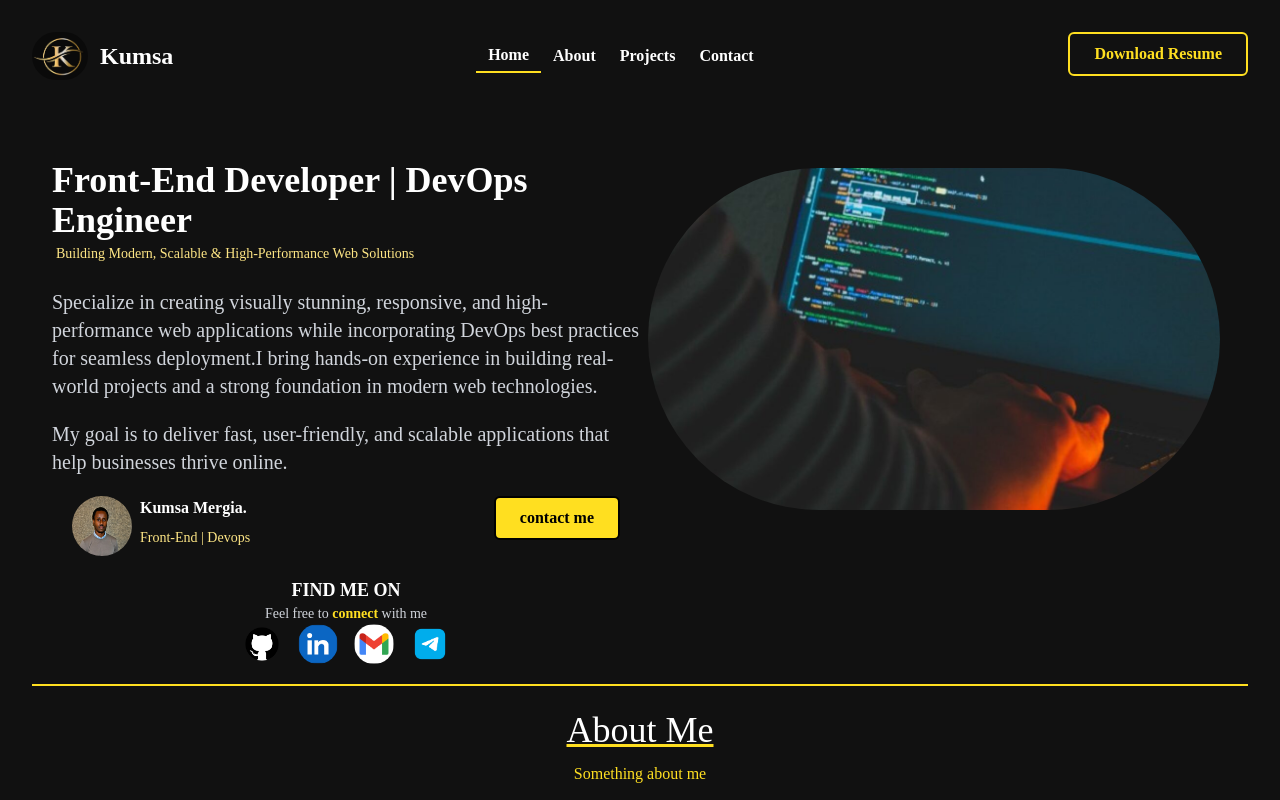
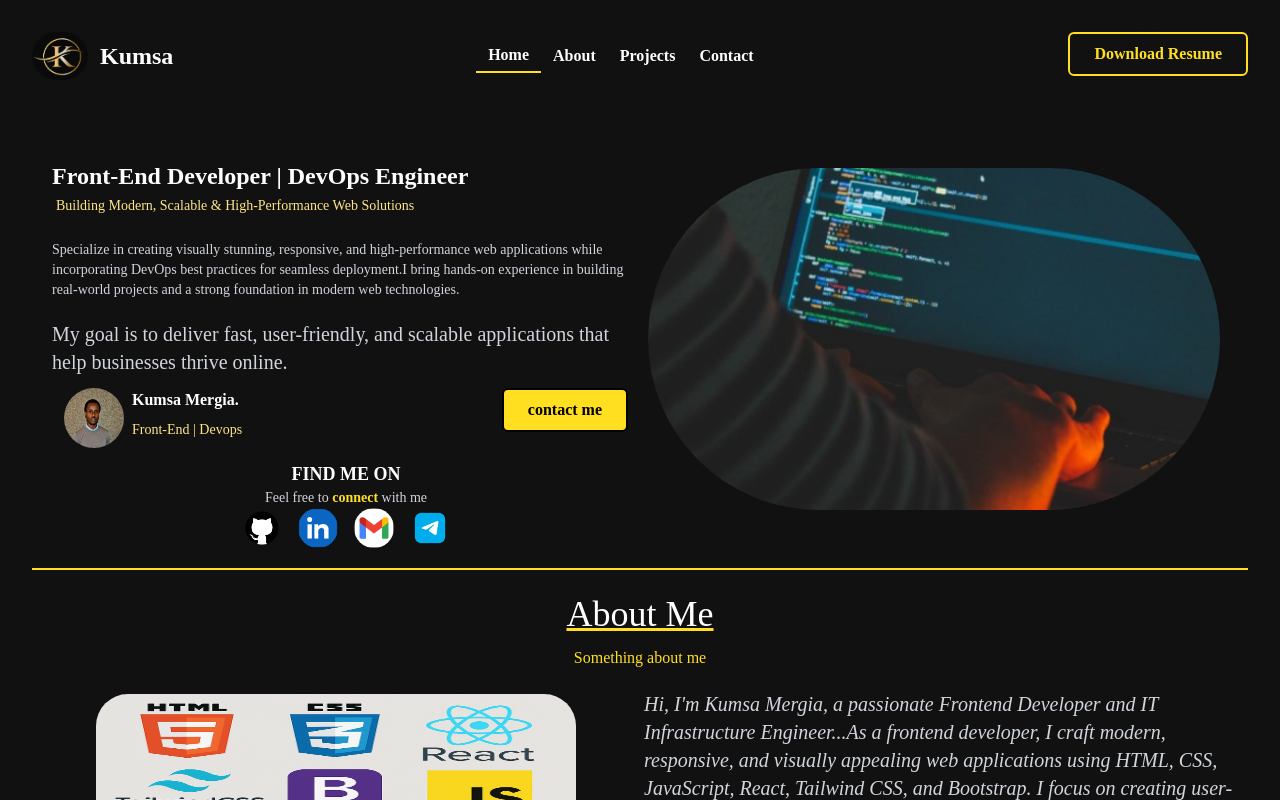
Before and after one commit to kumsa-Mergia/Kumsa-Mergia-Daba, a React (Vite) app: page / in a window 1280 px wide. Shown: the top 800 px of the page. Built offline with nearby package versions, Linux system fonts and the light colour scheme.

Commit message:
Update Home.jsx

```diff
--- a/src/Pages/Home/Home.jsx
+++ b/src/Pages/Home/Home.jsx
@@ -26,17 +26,17 @@ const Home = () => {
       <div className="grid grid-cols-1 md:grid-cols-2 p-5">
       {/* Left Column */}
       <div className="w-full">
-        <h1 className="text-white text-3xl md:text-4xl font-bold">
+        <h1 className="text-white text-3xl md:text-2xl font-bold">
           {item.title}
         </h1>
         <h2 className="p-1 text-sm text-amber-200">{item.subtitle}</h2>
-        <p className="pt-5 text-gray-300 text-lg md:text-xl">
+        <p className="pt-5 text-gray-300 text-lg md:text-sm">
           {item.description1}
         </p>
         <p className="pt-5 text-gray-300 text-lg md:text-xl">
           {item.description2}
         </p>
-        <div className="p-5 pt-5 flex justify-between text-white">
+        <div className="p-5 pt-5 flex justify-between text-white md:p-3">
           <div className="flex gap-2">
           <img src={profile} alt="Profile" className="rounded-full h-15 w-15" />
           <div className="grid">
```
